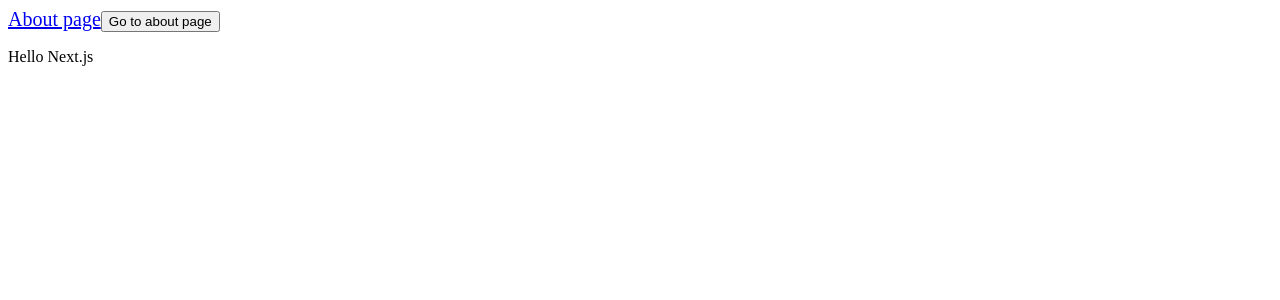
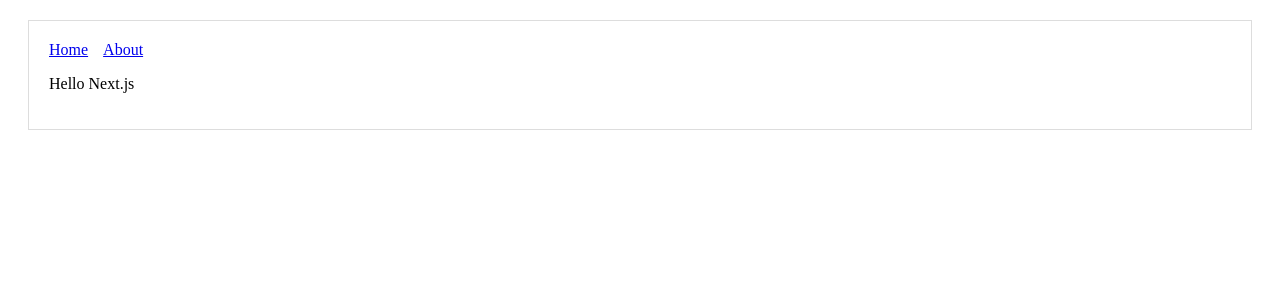
Before and after one commit to rodgracas/learn-nextjs, a Next.js app: page / in a window 1280 px wide. Shown: the top 300 px of the page. Built offline with nearby package versions, Linux system fonts and the light colour scheme.

Commit message:
using shared components

```diff
--- /dev/null
+++ b/components/Header.js
@@ -0,0 +1,18 @@
+import Link from 'next/link'
+
+const linkStyle = {
+    marginRight: 15
+}
+
+const Header = () => (
+    <div>
+        <Link href="/">
+            <a style={linkStyle}>Home</a>
+        </Link>
+        <Link href="/about">
+            <a style={linkStyle}>About</a>
+        </Link>
+    </div>
+)
+
+export default Header
--- /dev/null
+++ b/components/MyLayout.js
@@ -0,0 +1,16 @@
+import Header from './Header'
+
+const layoutStyle = {
+    margin: 20,
+    padding: 20,
+    border: '1px solid #DDD'
+}
+
+const Layout = (props) => (
+    <div style={layoutStyle}>
+        <Header />
+        {props.children}
+    </div>
+)
+
+export default Layout
--- a/pages/about.js
+++ b/pages/about.js
@@ -1,5 +1,7 @@
+import Layout from '../components/MyLayout'
+
 export default () => (
-    <div>
+    <Layout>
         <p>This is the about page</p>
-    </div>
+    </Layout>
 )
--- a/pages/index.js
+++ b/pages/index.js
@@ -1,18 +1,10 @@
 // Link API
-import Link from 'next/link'
+import Layout from '../components/MyLayout'
 
 const Index = () => (
-    <div>
-        <Link href="/about">
-            <a style={{ fontSize: 20 }}>About page</a>
-        </Link>
-
-        {/* Link with a button */}
-        <Link href="/about">
-            <button>Go to about page</button>
-        </Link>
+    <Layout>
         <p>Hello Next.js</p>
-    </div>
+    </Layout>
 )
 
 export default Index
```
